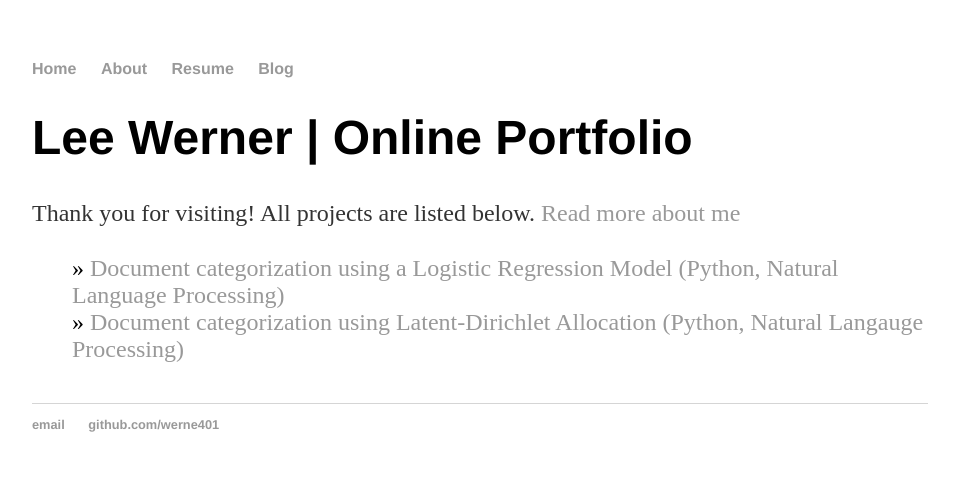
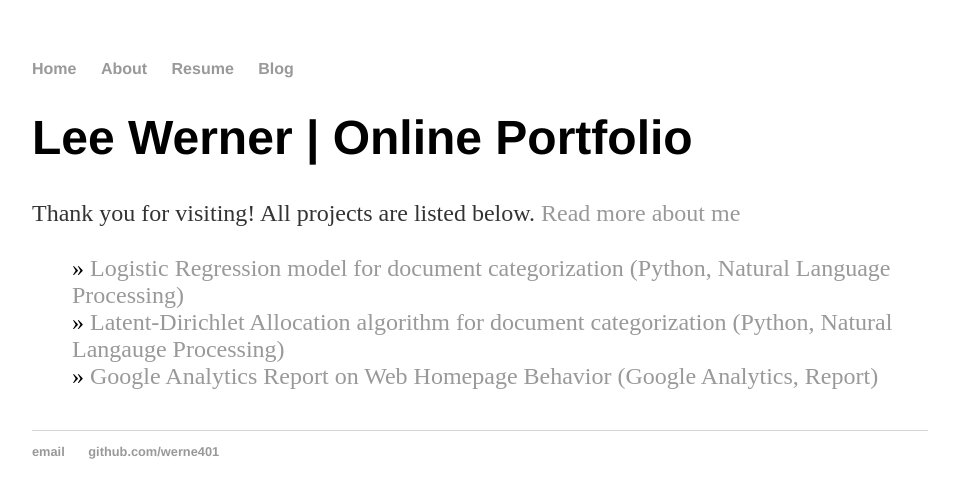
Before and after one commit to werne401/old_website, a Jekyll site: the page built from index.html, in a window 1280 px wide. Shown: the top 498 px of the page, without its empty margins (160-1113 px from the left). Built offline with Jekyll 4.4.1, drawn with Linux system fonts in a browser that asks for light colours.

Commit message:
Update index.html

```diff
--- a/index.html
+++ b/index.html
@@ -9,11 +9,9 @@ title: Lee Werner
 	<p>Thank you for visiting! All projects are listed below. <a href="/about/index.html">Read more about me</a></p>
 	<ul class="posts">
 
-	  <li> » <a href="https://werne401.github.io/projects/2019-08-15-log-reg" title="{{ post.title }}">
-		  Document categorization using a Logistic Regression Model (Python, Natural Language Processing)</a></li>
-	  <li> » <a href="https://werne401.github.io/projects/2019-08-15-lda-model" title="{{ post.title }}">
-		  Document categorization using Latent-Dirichlet Allocation (Python, Natural Langauge Processing)</a></li>
-
+	  <li> » <a href="https://werne401.github.io/projects/2019-08-15-log-reg" title="{{ post.title }}"> Logistic Regression model for document categorization (Python, Natural Language Processing)</a></li>
+	  <li> » <a href="https://werne401.github.io/projects/2019-08-15-lda-model" title="{{ post.title }}"> Latent-Dirichlet Allocation algorithm for document categorization (Python, Natural Langauge Processing)</a></li>
+	  <li> » <a href="https://werne401.github.io/projects/2019-08-15-ga-report.md" title="{{ post.title }}"> Google Analytics Report on Web Homepage Behavior (Google Analytics, Report)</a></li>
 
 	</ul>
 </div><!-- /.blurb -->
```
